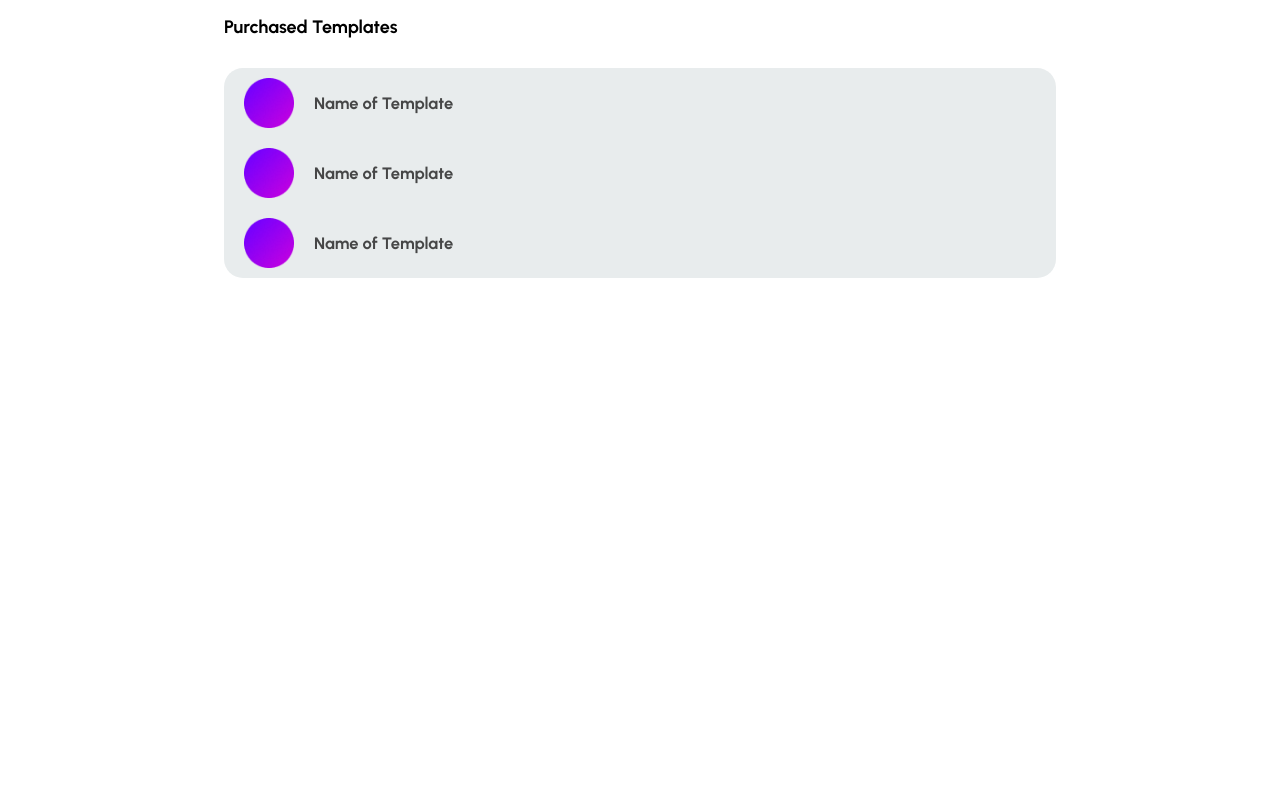
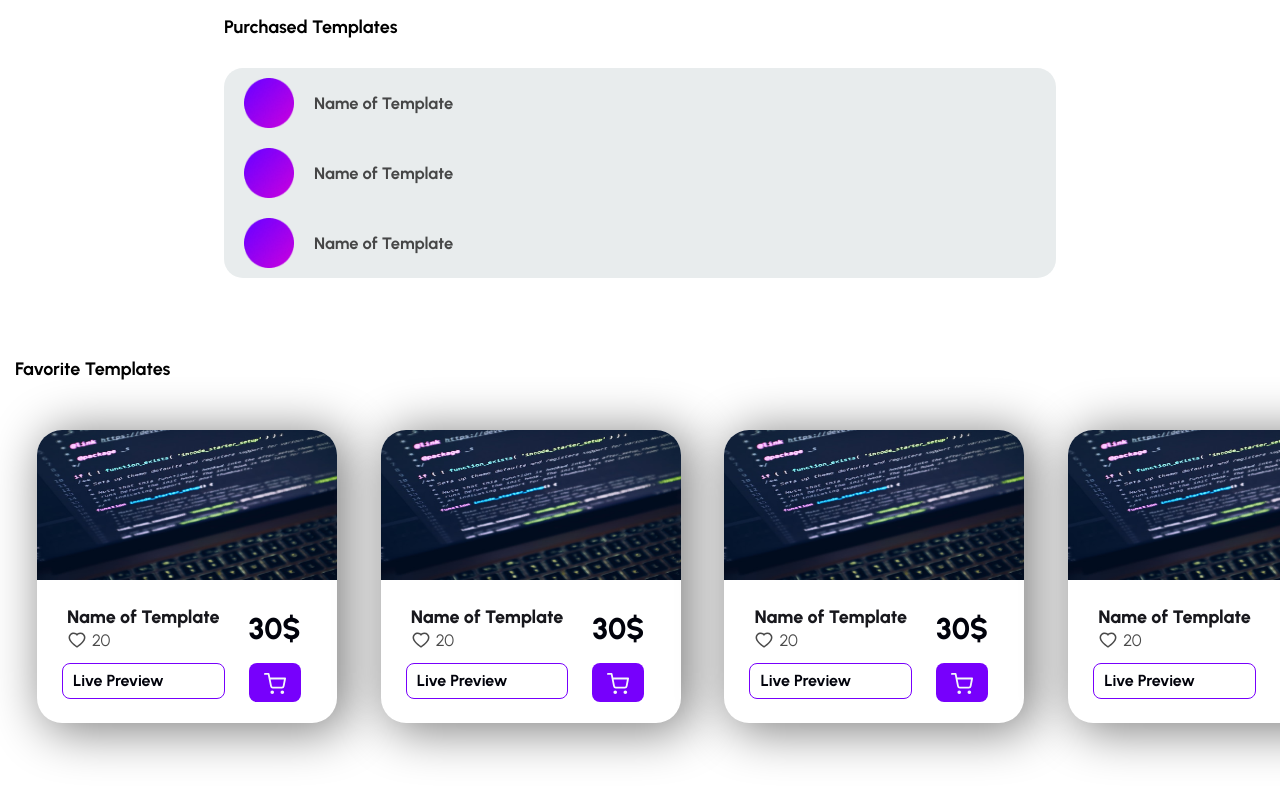
Before and after one commit to junaidj4/Ecommerce-Site, a React (Create React App) app: page /profile/sites in a window 1280 px wide. Shown: the part 288-1088 px from the top of the page. Before the commit the page ends 800 px from the top, so only its background shows below. Built offline with nearby package versions, Linux system fonts and the light colour scheme.

Commit message:
favorites section

```diff
--- a/src/ProfileSites.js
+++ b/src/ProfileSites.js
@@ -2,12 +2,14 @@ import React from "react";
 // import "./ProfileSites.css";
 import Menubar from "./components/Menubar";
 import PurchasedSites from "./components/PurchasedSites";
+import FavoriteTemplates from "./components/FavoriteTemplates";
 const ProfileSites = () => {
   return (
     <>
       <div>
         <Menubar />
         <PurchasedSites />
+        <FavoriteTemplates />
       </div>
     </>
   );
--- /dev/null
+++ b/src/components/FavoriteTemplates.css
@@ -0,0 +1,24 @@
+.favorites {
+  display: flex;
+  align-items: center;
+  justify-content: center;
+  margin-bottom: 80px;
+}
+.favorite-section {
+  display: flex;
+  flex-direction: column;
+  /* align-items: center;
+  justify-content: center; */
+}
+.favorite-heading h3 {
+  font-weight: 700;
+  margin: 50px 0;
+}
+
+.favorite-temp {
+  display: flex;
+  align-items: center;
+  justify-content: space-around;
+  width: 110%;
+  margin-right: 50px;
+}
--- /dev/null
+++ b/src/components/FavoriteTemplates.js
@@ -0,0 +1,24 @@
+import React from "react";
+import ProductAd from "./ProductAd";
+import "./FavoriteTemplates.css";
+const FavoriteTemplates = () => {
+  return (
+    <>
+      <div className="favorites">
+        <div className="favorite-section">
+          <div className="favorite-heading">
+            <h3>Favorite Templates</h3>
+          </div>
+          <div className="favorite-temp">
+            <ProductAd />
+            <ProductAd />
+            <ProductAd />
+            <ProductAd />
+          </div>
+        </div>
+      </div>
+    </>
+  );
+};
+
+export default FavoriteTemplates;
```
